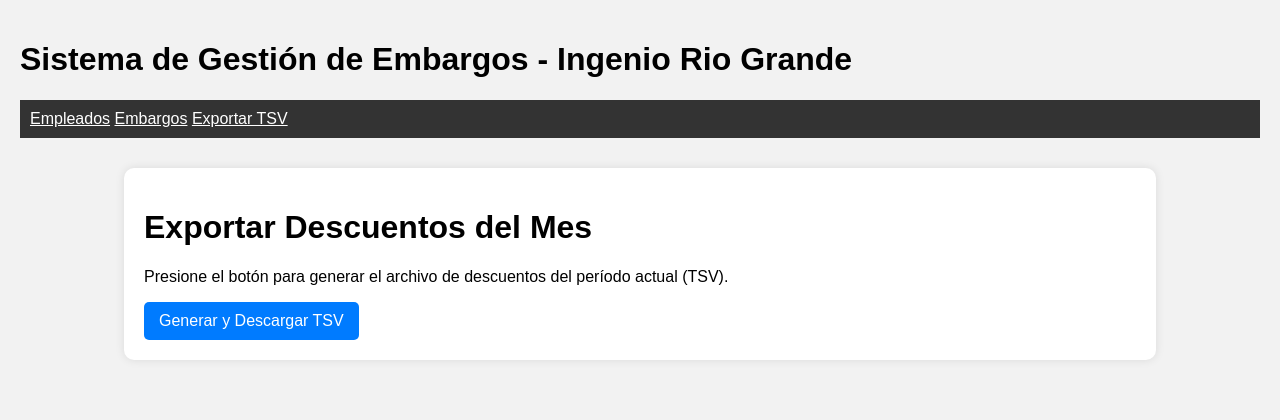
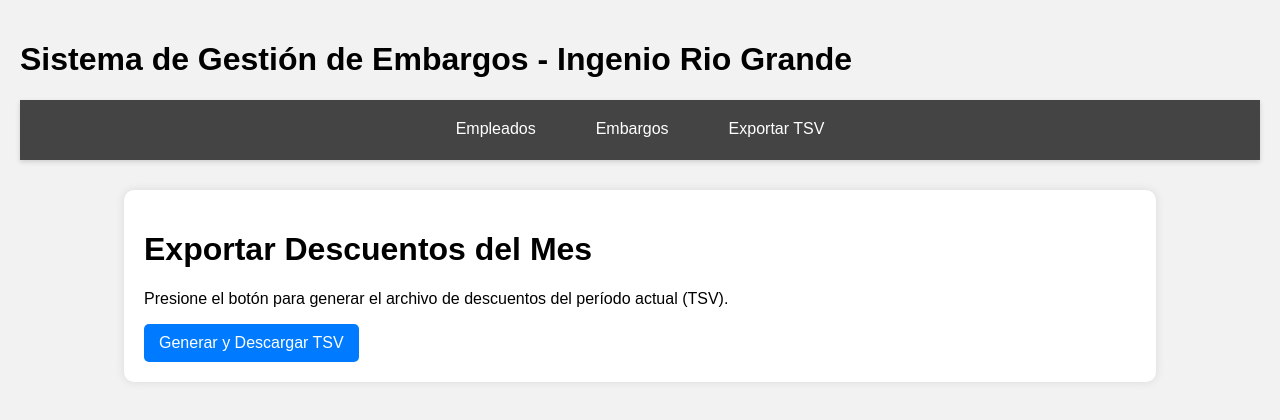
Before and after one commit to gcrenovich/embargos-irg, a PHP site: page /exportar.php in a window 1280 px wide. Shown: the top 420 px of the page. Run offline with PHP 8.4, Linux system fonts and the light colour scheme.

Commit message:
cmabio de estilos de menu

```diff
--- a/css/estilos.css
+++ b/css/estilos.css
@@ -152,6 +152,49 @@ input[type="submit"]:hover {
     }
 }
 
+.fondo_menu {
+    background-color: #444;
+    display: flex;
+    justify-content: center;
+    align-items: center;
+    padding: 10px 0;
+    box-shadow: 0 2px 5px rgba(0,0,0,0.15);
+    flex-wrap: wrap;
+    position: sticky; /* navbar fijo opcional */
+    top: 0;
+    z-index: 1000;
+}
+
+.item_menu {
+    color: white;
+    text-decoration: none;
+    margin: 0 15px;
+    font-size: 16px;
+    padding: 10px 15px;
+    border-radius: 6px;
+    transition: background-color 0.3s ease, transform 0.2s ease;
+    position: relative;
+}
+
+.item_menu:hover {
+    background-color: #5c5c5c;
+    transform: translateY(-2px);
+}
+
+.item_menu::after {
+    content: "";
+    display: block;
+    margin: auto;
+    height: 2px;
+    width: 0;
+    background: white;
+    transition: width 0.3s ease;
+}
+
+.item_menu:hover::after {
+    width: 100%;
+}
+
 /*
 .item_menu {
     display: flex;
```
